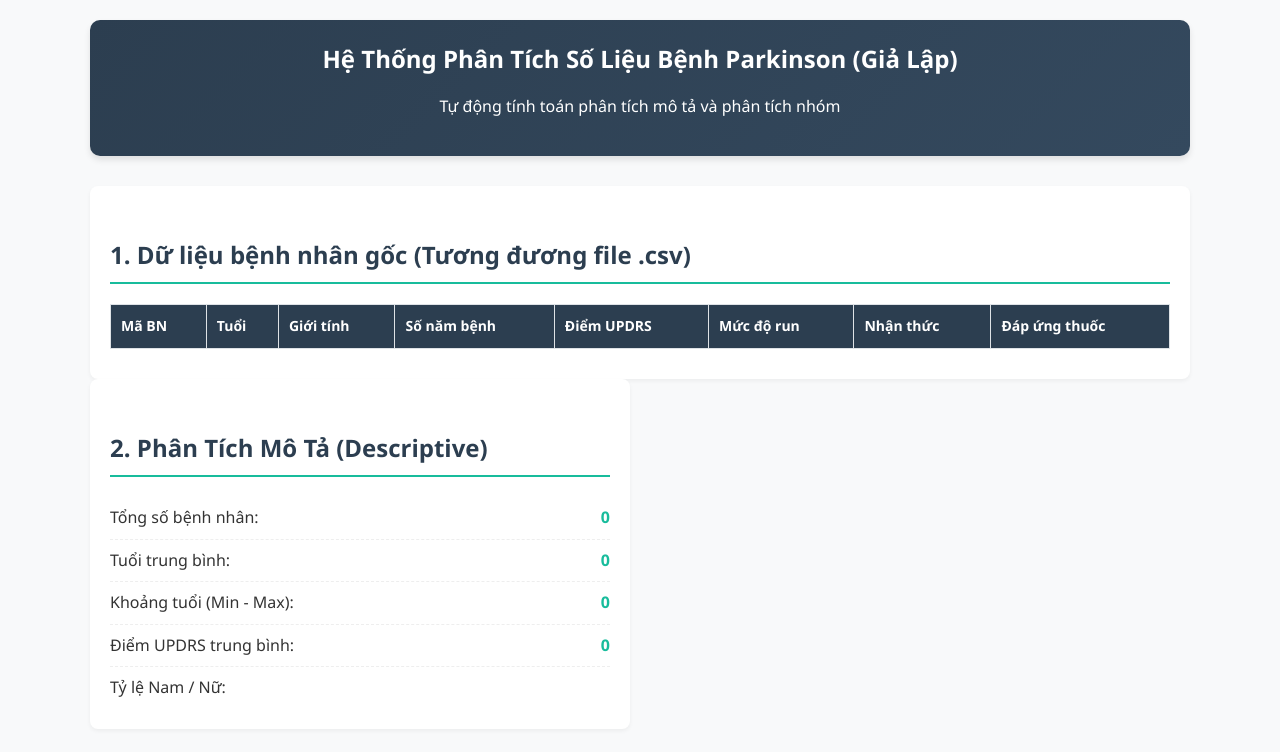
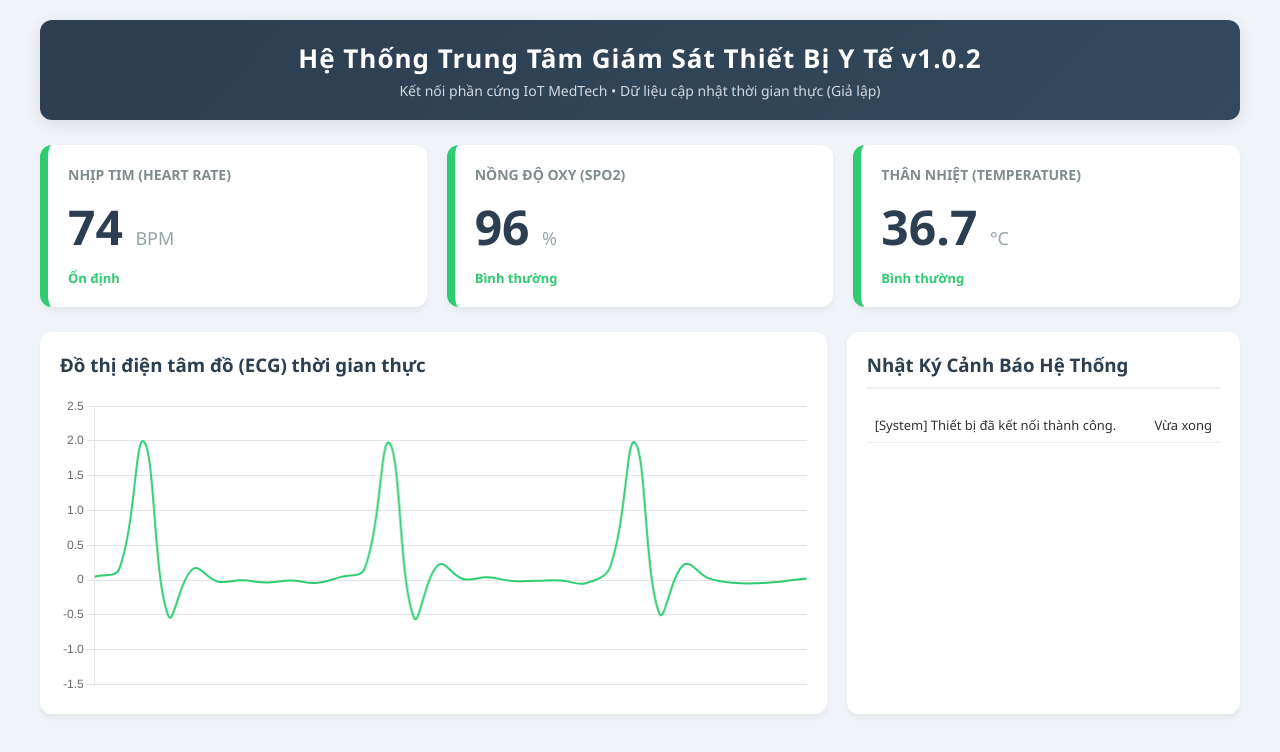
Before and after one commit to ncaodat72-cmyk/thiet-bi-y-te, a plain HTML site: page index.html in a window 1280 px wide. Drawn offline with nearby package versions, Linux system fonts and the light colour scheme.

Commit message:
Add files via upload

```diff
--- a/index.html
+++ b/index.html
@@ -3,138 +3,278 @@
 <head>
     <meta charset="UTF-8">
     <meta name="viewport" content="width=device-width, initial-scale=1.0">
-    <title>Phân Tích Dữ Liệu Parkinson Giả Lập</title>
+    <title>Dashboard Thiết Bị Y Tế - Giám Sát Sinh Hiệu</title>
+    <script src="https://cdn.jsdelivr.net/npm/chart.js"></script>
     <style>
         :root {
-            --primary-color: #2c3e50;
-            --secondary-color: #18bc9c;
-            --bg-color: #f8f9fa;
-            --text-color: #333;
+            --bg-main: #f0f4f8;
+            --primary: #2c3e50;
             --card-bg: #ffffff;
+            --safe: #2ecc71;
+            --warning: #f1c40f;
+            --danger: #e74c3c;
+            --text: #333;
         }
 
         body {
             font-family: 'Segoe UI', Tahoma, Geneva, Verdana, sans-serif;
-            line-height: 1.6;
-            background-color: var(--bg-color);
-            color: var(--text-color);
+            background-color: var(--bg-main);
+            color: var(--text);
             margin: 0;
             padding: 20px;
         }
 
         .container {
-            max-width: 1100px;
+            max-width: 1200px;
             margin: 0 auto;
         }
 
         header {
+            background: linear-gradient(135deg, var(--primary), #34495e);
+            color: white;
+            padding: 20px;
+            border-radius: 12px;
             text-align: center;
-            margin-bottom: 30px;
-            padding: 20px;
-            background: linear-gradient(135deg, var(--primary-color), #34495e);
-            color: white;
-            border-radius: 10px;
-            box-shadow: 0 4px 6px rgba(0,0,0,0.1);
+            box-shadow: 0 4px 15px rgba(0,0,0,0.1);
+            margin-bottom: 25px;
         }
 
-        h1 { margin: 0; font-size: 24px; }
-        h2 { color: var(--primary-color); border-bottom: 2px solid var(--secondary-color); padding-bottom: 8px; margin-top: 30px; }
+        header h1 { margin: 0; font-size: 26px; letter-spacing: 1px; }
+        header p { margin: 5px 0 0 0; opacity: 0.8; font-size: 14px; }
 
-        .grid {
+        /* Lưới hiển thị các thông số (Vital Signs) */
+        .vitals-grid {
             display: grid;
-            grid-template-columns: 1fr;
+            grid-template-columns: repeat(auto-fit, minmax(250px, 1fr));
+            gap: 20px;
+            margin-bottom: 25px;
+        }
+
+        .vital-card {
+            background: var(--card-bg);
+            border-radius: 12px;
+            padding: 20px;
+            box-shadow: 0 4px 6px rgba(0,0,0,0.05);
+            border-left: 8px solid var(--safe);
+            transition: all 0.3s ease;
+        }
+
+        .vital-card.alert {
+            border-left-color: var(--danger);
+            animation: pulse 1.5s infinite;
+        }
+
+        .vital-title {
+            font-size: 14px;
+            font-weight: bold;
+            color: #7f8c8d;
+            text-transform: uppercase;
+        }
+
+        .vital-value {
+            font-size: 48px;
+            font-weight: bold;
+            margin: 10px 0;
+            color: var(--primary);
+        }
+
+        .vital-unit { font-size: 18px; font-weight: normal; color: #95a5a6; }
+
+        .vital-status {
+            font-size: 13px;
+            font-weight: 600;
+            color: var(--safe);
+        }
+
+        .vital-card.alert .vital-status { color: var(--danger); }
+
+        /* Khu vực đồ thị và Nhật ký hệ thống */
+        .main-content {
+            display: grid;
+            grid-template-columns: 2fr 1fr;
             gap: 20px;
         }
 
-        @media (min-width: 768px) {
-            .grid { grid-template-columns: 1fr 1fr; }
+        @media (max-width: 900px) {
+            .main-content { grid-template-columns: 1fr; }
         }
 
-        .card {
+        .chart-container, .log-container {
             background: var(--card-bg);
+            border-radius: 12px;
             padding: 20px;
-            border-radius: 8px;
-            box-shadow: 0 2px 4px rgba(0,0,0,0.05);
+            box-shadow: 0 4px 6px rgba(0,0,0,0.05);
         }
 
-        .table-container {
-            overflow-x: auto;
-            margin-top: 15px;
+        .log-container h3 { margin-top: 0; color: var(--primary); border-bottom: 2px solid #eee; padding-bottom: 10px; }
+
+        .log-list {
+            list-style: none;
+            padding: 0;
+            margin: 0;
+            max-height: 250px;
+            overflow-y: auto;
+            font-size: 13px;
         }
 
-        table {
-            width: 100%;
-            border-collapse: collapse;
-            margin-bottom: 10px;
-            font-size: 14px;
+        .log-item {
+            padding: 8px;
+            border-bottom: 1px solid #eee;
+            display: flex;
+            justify-content: space-between;
         }
 
-        table, th, td {
-            border: 1px solid #dee2e6;
+        .log-item.danger { color: var(--danger); font-weight: bold; background-color: #fdf2f2; }
+
+        @keyframes pulse {
+            0% { box-shadow: 0 0 0 0 rgba(231, 76, 60, 0.4); }
+            70% { box-shadow: 0 0 0 10px rgba(231, 76, 60, 0); }
+            100% { box-shadow: 0 0 0 0 rgba(231, 76, 60, 0); }
         }
-
-        th {
-            background-color: var(--primary-color);
-            color: white;
-            padding: 10px;
-            text-align: left;
-        }
-
-        td {
-            padding: 10px;
-        }
-
-        tr:nth-child(even) {
-            background-color: #f2f2f2;
-        }
-
-        .metric {
-            display: flex;
-            justify-content: space-between;
-            padding: 8px 0;
-            border-bottom: 1px dashed #eee;
-        }
-
-        .metric:last-child { border: none; }
-        .metric-value { font-weight: bold; color: var(--secondary-color); }
     </style>
 </head>
 <body>
 
 <div class="container">
     <header>
-        <h1>Hệ Thống Phân Tích Số Liệu Bệnh Parkinson (Giả Lập)</h1>
-        <p>Tự động tính toán phân tích mô tả và phân tích nhóm</p>
+        <h1>Hệ Thống Trung Tâm Giám Sát Thiết Bị Y Tế v1.0.2</h1>
+        <p>Kết nối phần cứng IoT MedTech • Dữ liệu cập nhật thời gian thực (Giả lập)</p>
     </header>
 
-    <div class="card">
-        <h2>1. Dữ liệu bệnh nhân gốc (Tương đương file .csv)</h2>
-        <div class="table-container">
-            <table id="data-table">
-                <thead>
-                    <tr>
-                        <th>Mã BN</th>
-                        <th>Tuổi</th>
-                        <th>Giới tính</th>
-                        <th>Số năm bệnh</th>
-                        <th>Điểm UPDRS</th>
-                        <th>Mức độ run</th>
-                        <th>Nhận thức</th>
-                        <th>Đáp ứng thuốc</th>
-                    </tr>
-                </thead>
-                <tbody>
-                    </tbody>
-            </table>
+    <div class="vitals-grid">
+        <div class="vital-card" id="card-hr">
+            <div class="vital-title">Nhịp Tim (Heart Rate)</div>
+            <div class="vital-value"><span id="val-hr">75</span> <span class="vital-unit">BPM</span></div>
+            <div class="vital-status" id="status-hr">Ổn định</div>
+        </div>
+
+        <div class="vital-card" id="card-spo2">
+            <div class="vital-title">Nồng Độ Oxy (SpO2)</div>
+            <div class="vital-value"><span id="val-spo2">98</span> <span class="vital-unit">%</span></div>
+            <div class="vital-status" id="status-spo2">Bình thường</div>
+        </div>
+
+        <div class="vital-card" id="card-temp">
+            <div class="vital-title">Thân Nhiệt (Temperature)</div>
+            <div class="vital-value"><span id="val-temp">36.7</span> <span class="vital-unit">°C</span></div>
+            <div class="vital-status" id="status-temp">Bình thường</div>
         </div>
     </div>
 
-    <div class="grid">
-        <div class="card">
-            <h2>2. Phân Tích Mô Tả (Descriptive)</h2>
-            <div id="descriptive-analysis">
-                <div class="metric"><span>Tổng số bệnh nhân:</span> <span class="metric-value" id="total-patients">0</span></div>
-                <div class="metric"><span>Tuổi trung bình:</span> <span class="metric-value" id="avg-age">0</span></div>
-                <div class="metric"><span>Khoảng tuổi (Min - Max):</span> <span class="metric-value" id="age-range">0</span></div>
-                <div class="metric"><span>Điểm UPDRS trung bình:</span> <span class="metric-value" id="avg-updrs">0</span></div>
-                <div class="metric"><span>Tỷ lệ Nam / Nữ:</span> <span
+    <div class="main-content">
+        <div class="chart-container">
+            <h3 style="margin-top:0; color: var(--primary);">Đồ thị điện tâm đồ (ECG) thời gian thực</h3>
+            <canvas id="ecgChart" height="120"></canvas>
+        </div>
+
+        <div class="log-container">
+            <h3>Nhật Ký Cảnh Báo Hệ Thống</h3>
+            <ul class="log-list" id="log-list">
+                <li class="log-item"><span>[System] Thiết bị đã kết nối thành công.</span><span>Vừa xong</span></li>
+            </ul>
+        </div>
+    </div>
+</div>
+
+<script>
+    // --- 1. Khởi tạo Đồ thị ECG (Sử dụng Chart.js) ---
+    const ctx = document.getElementById('ecgChart').getContext('2d');
+    const maxDataPoints = 30;
+    const ecgLabels = Array.from({length: maxDataPoints}, (_, i) => "");
+    const ecgData = Array.from({length: maxDataPoints}, () => 0);
+
+    const ecgChart = new Chart(ctx, {
+        type: 'line',
+        data: {
+            labels: ecgLabels,
+            datasets: [{
+                label: 'Tín hiệu ECG (mV)',
+                data: ecgData,
+                borderColor: '#2ecc71',
+                borderWidth: 2,
+                pointRadius: 0,
+                fill: false,
+                tension: 0.4
+            }]
+        },
+        options: {
+            scales: {
+                y: { min: -1.5, max: 2.5 },
+                x: { display: false }
+            },
+            plugins: { legend: { display: false } },
+            animation: false
+        }
+    });
+
+    // --- 2. Giả lập luồng dữ liệu liên tục từ Phần cứng gửi về ---
+    let tick = 0;
+    setInterval(() => {
+        // Tạo sóng mô phỏng ECG tuần hoàn
+        tick++;
+        let ecgSample = 0;
+        let p = tick % 10;
+        if (p === 3) ecgSample = 2.0;       // Sóng R cao vọt
+        else if (p === 4) ecgSample = -0.5;  // Sóng S xuống sâu
+        else if (p === 2 || p === 5) ecgSample = 0.2; // Sóng P và T nhỏ
+        else ecgSample = 0;                  // Đường đẳng điện
+
+        // Thêm nhiễu nhẹ cho thực tế
+        ecgSample += (Math.random() - 0.5) * 0.1;
+
+        // Cập nhật đồ thị
+        ecgData.push(ecgSample);
+        ecgData.shift();
+        ecgChart.update();
+    }, 100);
+
+    // Cập nhật các chỉ số sinh tồn sau mỗi 2 giây
+    setInterval(() => {
+        // Giả lập dữ liệu sinh tồn ngẫu nhiên xung quanh ngưỡng bình thường
+        let hr = Math.floor(65 + Math.random() * 20);
+        let spo2 = Math.floor(95 + Math.random() * 5);
+        let temp = (36.5 + Math.random() * 0.5).toFixed(1);
+
+        // Tạo tình huống giả lập bất thường ngẫu nhiên để test cảnh báo (5% cơ hội bị tụt oxy)
+        if (Math.random() < 0.05) {
+            spo2 = 91;
+            hr = 115;
+        }
+
+        // Cập nhật giao diện Nhịp Tim
+        document.getElementById('val-hr').innerText = hr;
+
+        // Cập nhật giao diện SpO2 & Xử lý cảnh báo y tế lâm sàng
+        document.getElementById('val-spo2').innerText = spo2;
+        const cardSpO2 = document.getElementById('card-spo2');
+        const statusSpO2 = document.getElementById('status-spo2');
+
+        if (spo2 < 94) {
+            cardSpO2.classList.add('alert');
+            statusSpO2.innerText = "CẢNH BÁO: Suy hô hấp (SpO2 Thấp!)";
+            addLog("Cảnh báo: Phát hiện SpO2 tụt nguy hiểm: " + spo2 + "%", "danger");
+        } else {
+            cardSpO2.classList.remove('alert');
+            statusSpO2.innerText = "Bình thường";
+        }
+
+        // Cập nhật giao diện Thân nhiệt
+        document.getElementById('val-temp').innerText = temp;
+
+    }, 2000);
+
+    // Hàm ghi nhật ký cảnh báo hệ thống
+    function addLog(message, type = "") {
+        const logList = document.getElementById('log-list');
+        const now = new Date();
+        const timeStr = now.getHours() + ":" + String(now.getMinutes()).padStart(2, '0') + ":" + String(now.getSeconds()).padStart(2, '0');
+
+        const li = document.createElement('li');
+        li.className = `log-item ${type}`;
+        li.innerHTML = `<span>[${timeStr}] ${message}</span><span>Bây giờ</span>`;
+
+        logList.insertBefore(li, logList.firstChild);
+    }
+</script>
+</body>
+</html>
```
